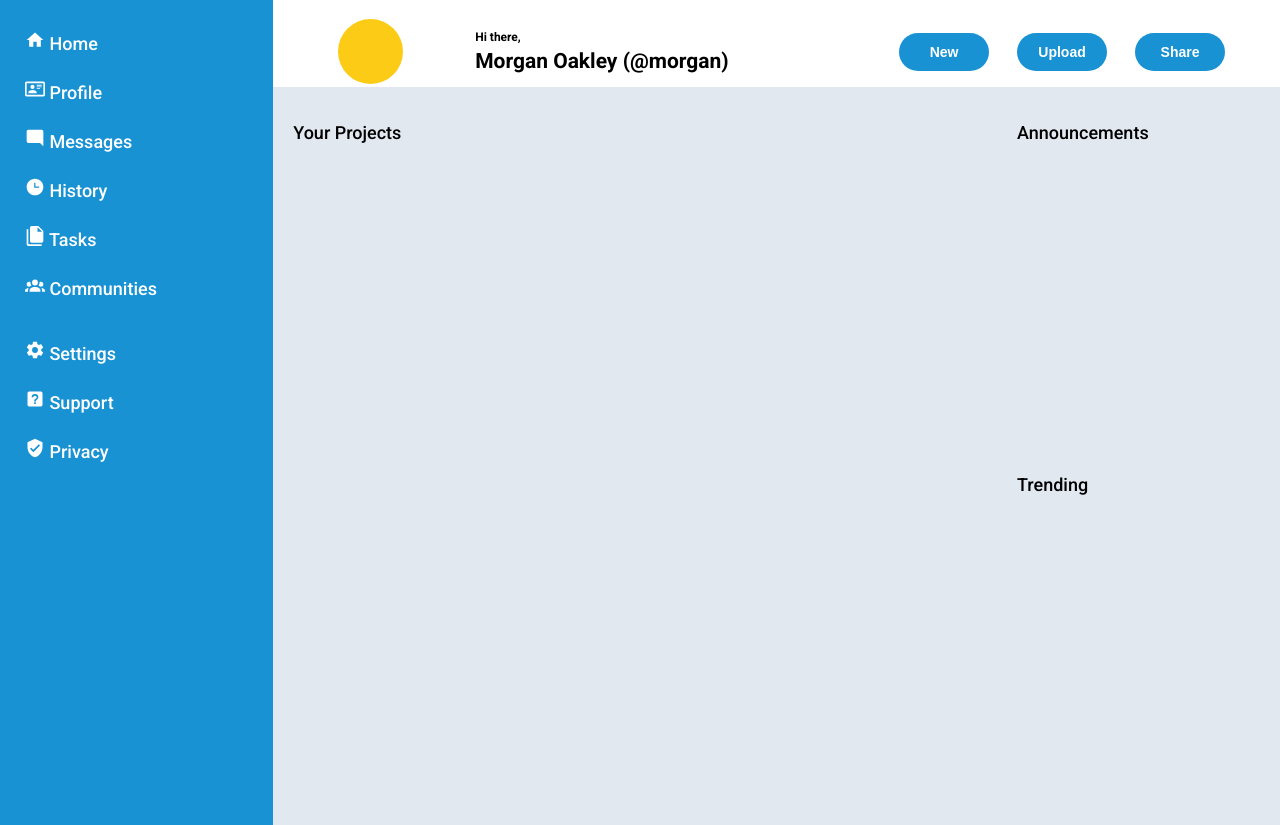
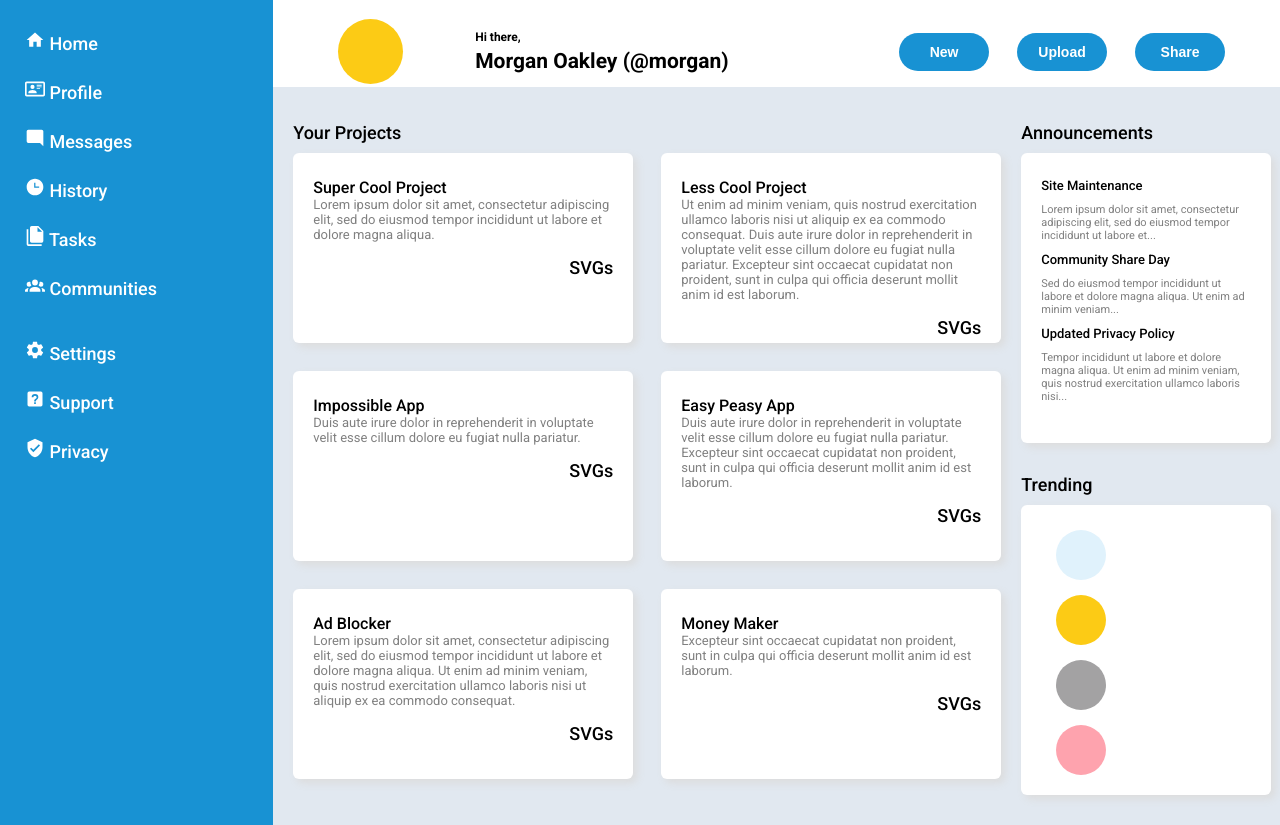
Before and after one commit to imjeremiah/admin-dashboard, a plain HTML site: page index.html in a window 1280 px wide. Shown: the part 75-900 px from the top of the page. Drawn offline with Linux system fonts and the light colour scheme.

Commit message:
Complete announcements & trending layout

```diff
--- a/index.html
+++ b/index.html
@@ -60,12 +60,58 @@
       <div class="main">
         <div class="projects">
           <p>Your Projects</p>
+          <div class="cards">
+            <div class="card">
+              <p class="title">Super Cool Project</p>
+              <p class="text">Lorem ipsum dolor sit amet, consectetur adipiscing elit, sed do eiusmod tempor incididunt ut labore et dolore magna aliqua. </p>
+              <div class="svg">SVGs</div>
+            </div>
+            <div class="card">
+              <p class="title">Less Cool Project</p>
+              <p class="text">Ut enim ad minim veniam, quis nostrud exercitation ullamco laboris nisi ut aliquip ex ea commodo consequat. Duis aute irure dolor in reprehenderit in voluptate velit esse cillum dolore eu fugiat nulla pariatur. Excepteur sint occaecat cupidatat non proident, sunt in culpa qui officia deserunt mollit anim id est laborum.</p>
+              <div class="svg">SVGs</div>
+            </div>
+            <div class="card">
+              <p class="title">Impossible App</p>
+              <p class="text"> Duis aute irure dolor in reprehenderit in voluptate velit esse cillum dolore eu fugiat nulla pariatur.</p>
+              <div class="svg">SVGs</div>
+            </div>
+            <div class="card">
+              <p class="title">Easy Peasy App</p>
+              <p class="text">Duis aute irure dolor in reprehenderit in voluptate velit esse cillum dolore eu fugiat nulla pariatur. Excepteur sint occaecat cupidatat non proident, sunt in culpa qui officia deserunt mollit anim id est laborum.</p>
+              <div class="svg">SVGs</div>
+            </div>
+            <div class="card">
+              <p class="title">Ad Blocker</p>
+              <p class="text">Lorem ipsum dolor sit amet, consectetur adipiscing elit, sed do eiusmod tempor incididunt ut labore et dolore magna aliqua. Ut enim ad minim veniam, quis nostrud exercitation ullamco laboris nisi ut aliquip ex ea commodo consequat.</p>
+              <div class="svg">SVGs</div>
+            </div>
+            <div class="card">
+              <p class="title">Money Maker</p>
+              <p class="text">Excepteur sint occaecat cupidatat non proident, sunt in culpa qui officia deserunt mollit anim id est laborum.</p>
+              <div class="svg">SVGs</div>
+            </div>
+          </div>
         </div>
         <div class="announcements">
           <p>Announcements</p>
+          <div class="a-card">
+            <p class="a-title">Site Maintenance</p>
+            <p class="a-text">Lorem ipsum dolor sit amet, consectetur adipiscing elit, sed do eiusmod tempor incididunt ut labore et...</p>
+            <p class="a-title">Community Share Day</p>
+            <p class="a-text">Sed do eiusmod tempor incididunt ut labore et dolore magna aliqua. Ut enim ad minim veniam...</p>
+            <p class="a-title">Updated Privacy Policy</p>
+            <p class="a-text">Tempor incididunt ut labore et dolore magna aliqua. Ut enim ad minim veniam, quis nostrud exercitation ullamco laboris nisi...</p>
+          </div>
         </div>
         <div class="trending">
           <p>Trending</p>
+          <div class="a-card">
+            <div class="blue"></div>
+            <div class="yellow"></div>
+            <div class="gray"></div>
+            <div class="pink"></div>
+          </div>
         </div>
       </div>
     </div>
--- a/styles.css
+++ b/styles.css
@@ -156,3 +156,105 @@ button {
 ul {
   list-style-type: none;
 }
+
+.cards {
+  display: grid;
+  grid-template-columns: 1fr 1fr;
+  gap: 28px;
+  margin-top: 10px;
+  margin-right: 20px;
+}
+
+.card {
+  padding-top: 25px;
+  padding-left: 20px;
+  padding-right: 20px;
+  height: 165px;
+  width: 300px;
+  background-color: white;
+  border-radius: 6px;
+  box-shadow: 4px 4px 8px 0px gainsboro;
+}
+
+.title {
+  font-size: 16px;
+}
+
+.text {
+  font-size: 13px;
+  font-weight: 400;
+  color: gray;
+}
+
+div .svg {
+  justify-self: end;
+  margin-top: 15px;
+}
+
+.announcements p {
+  margin-bottom: 10px;
+}
+
+.a-card {
+  padding-top: 25px;
+  padding-left: 20px;
+  padding-right: 20px;
+  height: 265px;
+  width: 210px;
+  background-color: white;
+  border-radius: 6px;
+  box-shadow: 4px 4px 8px 0px gainsboro;
+}
+
+.a-title {
+  font-size: 13px;
+}
+
+.a-text {
+  font-size: 11px;
+  font-weight: 400;
+  color: gray;
+}
+
+.trending p {
+  margin-bottom: 10px;
+}
+
+.blue {
+  background-color: #e0f2fc;
+  height: 50px;
+  width: 50px;
+  border-radius: 50%;
+  margin-left: 15px;
+  margin-right: 20px;
+  margin-bottom: 15px;
+}
+
+.yellow {
+  background-color: #fccb15;
+  height: 50px;
+  width: 50px;
+  border-radius: 50%;
+  margin-left: 15px;
+  margin-right: 20px;
+  margin-bottom: 15px;
+}
+
+.gray {
+  background-color: #a3a2a3;
+  height: 50px;
+  width: 50px;
+  border-radius: 50%;
+  margin-left: 15px;
+  margin-right: 20px;
+  margin-bottom: 15px;
+}
+
+.pink {
+  background-color: #fea3ae;
+  height: 50px;
+  width: 50px;
+  border-radius: 50%;
+  margin-left: 15px;
+  margin-right: 20px;
+}
```
Also changed, not shown: assets/eye-plus-outline.svg (added), assets/source-fork.svg (added), assets/star-plus-outline.svg (added).
